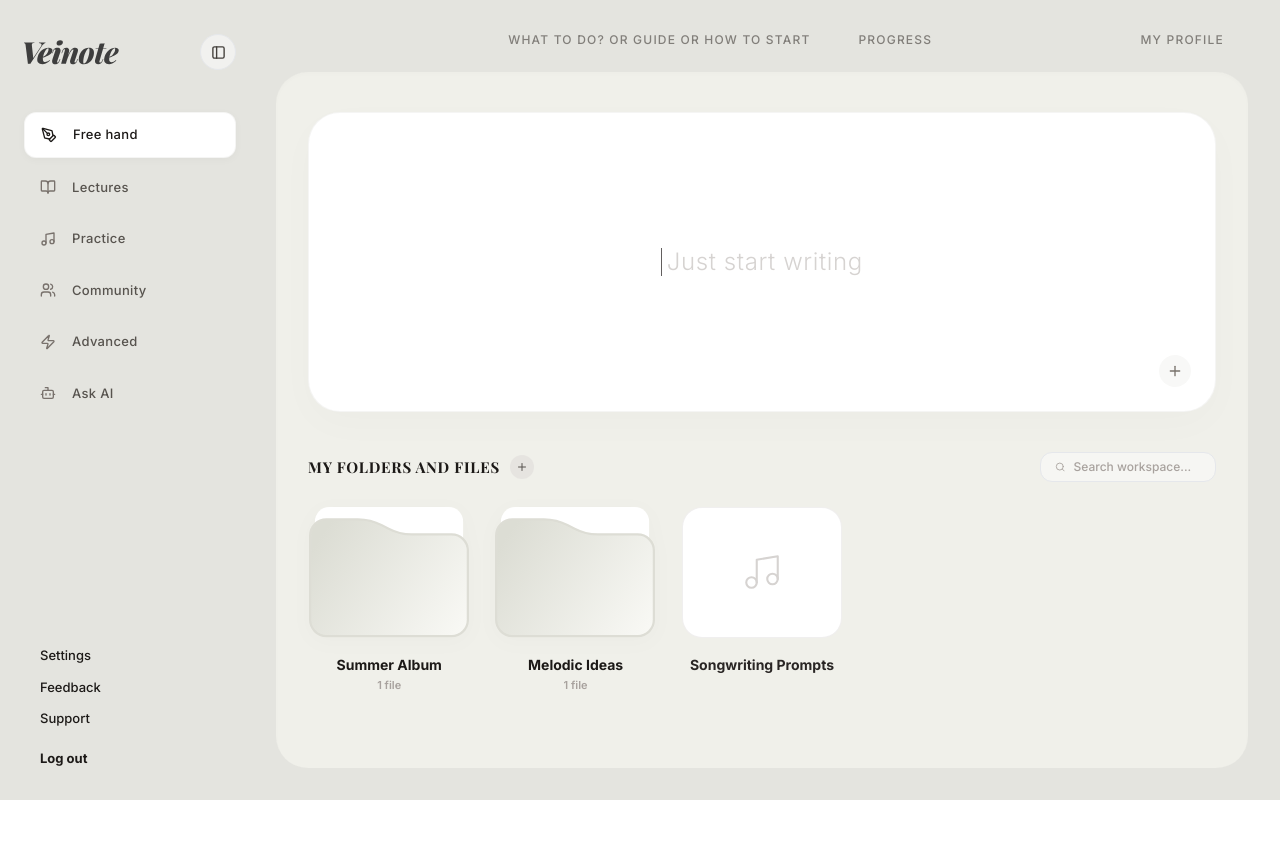
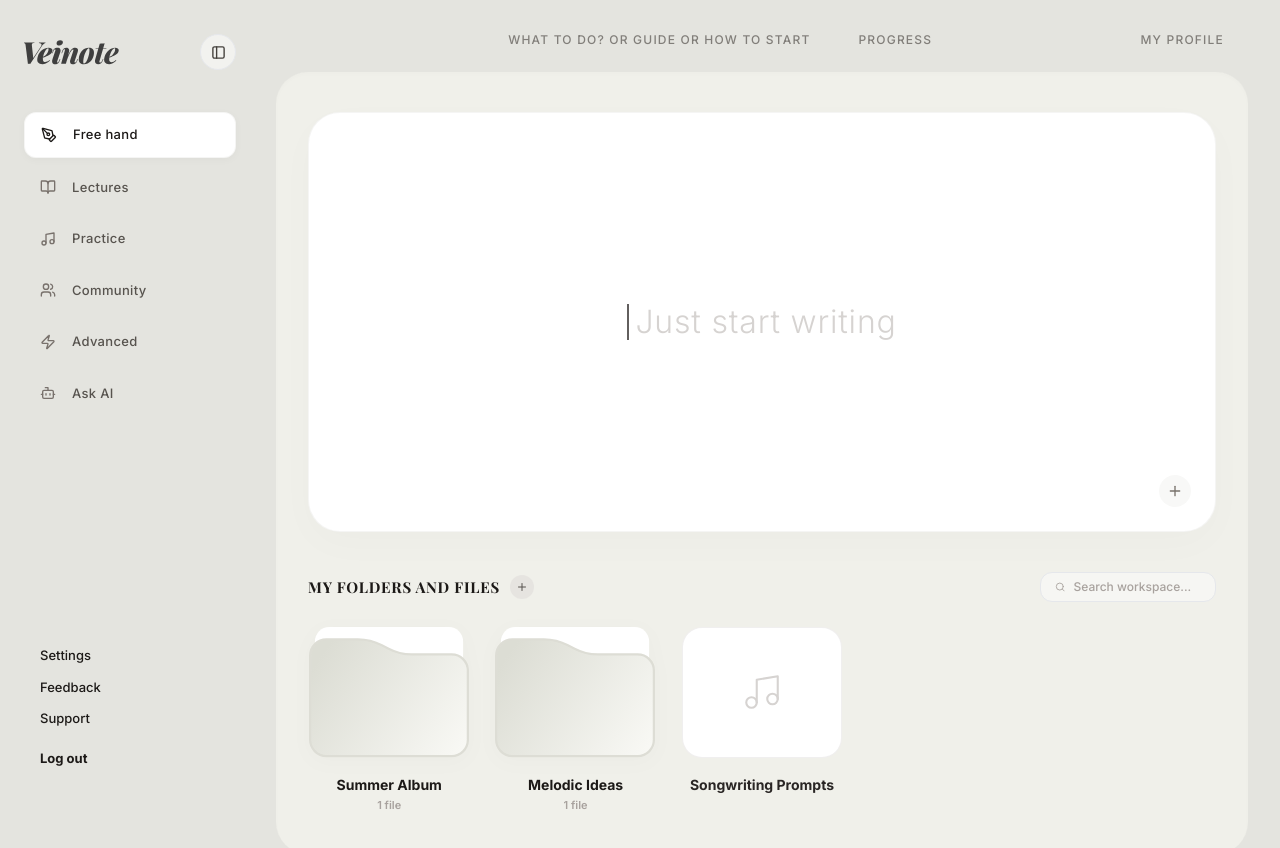
Before and after one commit to Aliokd/MEP-V2, a Next.js app: page /platform/freehand in a window 1280 px wide. Shown: the top 848 px of the page. Before the commit the page ends 800 px from the top, so only its background shows below. Built offline with nearby package versions, Linux system fonts and the light colour scheme; no server answers; sample sign-in values are in the browser's storage; a web font is replaced by a local one.

Commit message:
Enlarge text size to 32px and expand editor card layout to full width and height

```diff
--- a/app/platform/freehand/page.tsx
+++ b/app/platform/freehand/page.tsx
@@ -297,17 +297,17 @@ export default function FreeHandPage() {
     const contentVal = activeNote ? activeNote.content : '';
 
     return (
-        <div className="w-full flex flex-col gap-10 text-stone-900 font-sans min-h-[calc(100vh-12rem)] max-w-5xl mx-auto py-2">
+        <div className="w-full flex flex-col gap-10 text-stone-900 font-sans min-h-[calc(100vh-12rem)] py-2">
 
             {/* 1. TYPING / WRITING CANVAS AREA (Top Panel) */}
             <div
                 onClick={() => {
                     if (editorRef.current) editorRef.current.focus();
                 }}
-                className="bg-white rounded-[32px] shadow-[0_12px_40px_rgba(0,0,0,0.02)] border border-stone-200/40 p-8 flex flex-col min-h-[300px] transition-all relative cursor-text justify-center"
+                className="bg-white rounded-[32px] shadow-[0_12px_40px_rgba(0,0,0,0.02)] border border-stone-200/40 p-8 flex flex-col min-h-[420px] transition-all relative cursor-text justify-center"
             >
                 {/* Scrollable Center-aligned container wrapper */}
-                <div className="w-full max-h-[220px] overflow-y-auto no-scrollbar flex items-center justify-center z-10">
+                <div className="w-full max-h-[340px] overflow-y-auto no-scrollbar flex items-center justify-center z-10">
                     <div
                         ref={editorRef}
                         contentEditable
@@ -315,16 +315,16 @@ export default function FreeHandPage() {
                         onInput={handleEditorInput}
                         onFocus={() => setIsFocused(true)}
                         onBlur={() => setIsFocused(false)}
-                        className="w-full outline-none border-none bg-transparent font-sans text-2xl font-light text-stone-850 text-center tracking-wide focus:ring-0 focus:outline-none min-h-[40px]"
+                        className="w-full outline-none border-none bg-transparent font-sans text-[32px] font-light text-stone-850 text-center tracking-wide focus:ring-0 focus:outline-none min-h-[48px]"
                     />
                 </div>
 
                 {/* Styled Center Placeholder Overlay (blinking caret + text matching screenshot) */}
                 {contentVal === '' && !isFocused && (
                     <div className="absolute inset-0 flex items-center justify-center pointer-events-none z-0">
-                        <div className="flex items-center gap-1 text-stone-400">
-                            <span className="w-[1.5px] h-7 bg-stone-800 animate-pulse inline-block" />
-                            <span className="text-2xl font-light text-stone-300 tracking-wide font-sans">Just start writing</span>
+                        <div className="flex items-center gap-1.5 text-stone-400">
+                            <span className="w-[2px] h-9 bg-stone-800 animate-pulse inline-block" />
+                            <span className="text-[32px] font-light text-stone-300 tracking-wide font-sans">Just start writing</span>
                         </div>
                     </div>
                 )}
```
